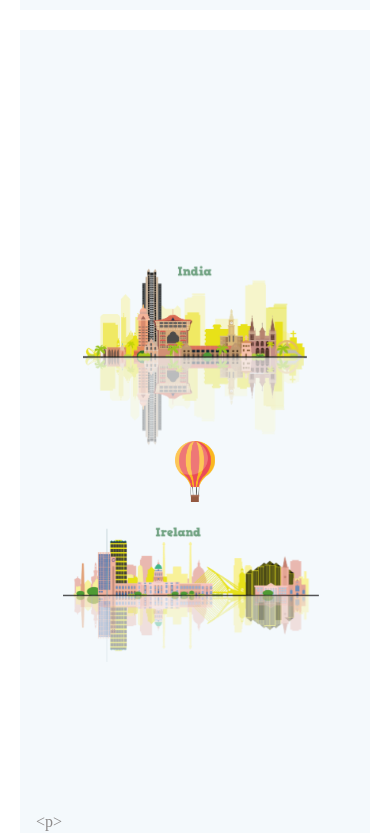
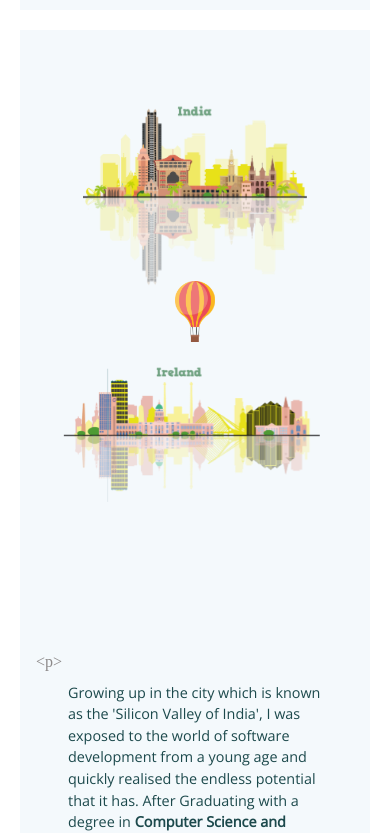
Before and after one commit to SoorajM143/personalwebsite-v2, a React (Create React App) app: page /about-me in a window 390 px wide. Shown: the part 814-1647 px from the top of the page. Built offline with nearby package versions, Linux system fonts and the light colour scheme; a web font is replaced by a local one.

Commit message:
css changes

```diff
--- a/src/components/AboutMe.js
+++ b/src/components/AboutMe.js
@@ -99,7 +99,7 @@ function AboutMe() {
 
         <div className="about_me_skills">
           <div className="skill_sphere">
-            { window.screen.width <= 512 ?
+            { window.screen.width <= 480 ?
               <Sphere radius={170}/> : window.screen.width <= 1000 ? <Sphere radius={200} /> : <Sphere />
             }
 
--- a/src/styles/AboutMe.css
+++ b/src/styles/AboutMe.css
@@ -601,7 +601,7 @@ svg {
     top: 8rem !important;
   }
   .about_me_page {
-    height: 620vh !important;
+    height: 550vh !important;
   }
   .about_me_content > h1 {
     font-size: 2.2rem !important;
@@ -654,7 +654,7 @@ svg {
   }
   .about_me_history {
     display: block !important;
-    top: 30rem !important;
+    top: 20rem !important;
   }
   .about_me_para3 {
     font-size: 0.9rem !important;
@@ -687,6 +687,7 @@ svg {
   }
   .about_me_skills {
     display: block !important;
+    top: 45rem !important;
   }
   .skill_sphere {
     left: 11.5rem !important;
@@ -719,6 +720,7 @@ svg {
   }
   .about_me_panels {
     display: block !important;
+    top: 70rem !important;
   }
   .about_me_para_1 {
     font-size: 0.9rem !important;
--- a/src/styles/AboutMe.scss
+++ b/src/styles/AboutMe.scss
@@ -515,7 +515,7 @@ svg {
     }
 
     .about_me_page{
-        height: 620vh !important;
+        height: 550vh !important;
     }
     .about_me_content > h1 {
         font-size: 2.2rem !important;
@@ -579,7 +579,7 @@ svg {
 
     .about_me_history{
         display: block !important;
-        top: 30rem !important;
+        top: 20rem !important;
     }
 
     .about_me_para3{
@@ -620,6 +620,7 @@ svg {
 
     .about_me_skills{
         display: block !important;
+        top: 45rem !important;
     }
 
     .skill_sphere{
@@ -662,6 +663,7 @@ svg {
 
    .about_me_panels{
     display: block !important;
+    top: 70rem !important;
    }
 
    .about_me_para_1{
```
Also changed, not shown: 1 other file (tests, documents, lock files or other folders).
